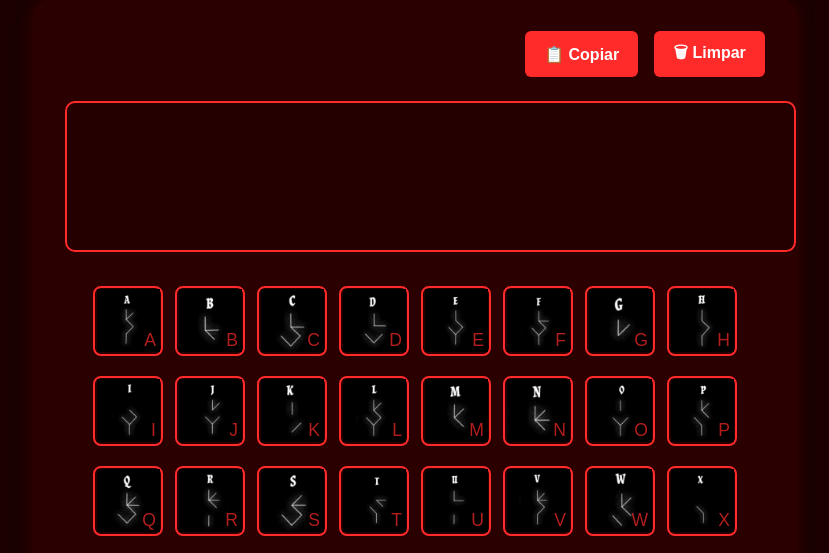
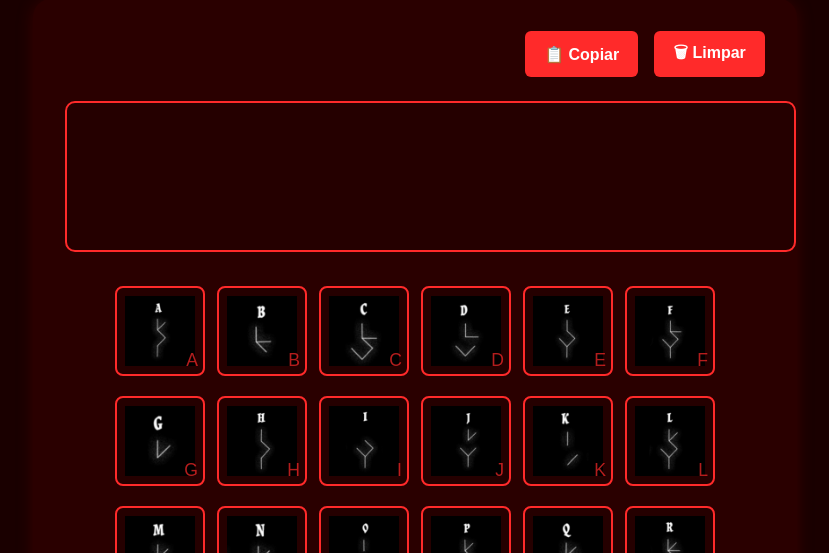
Before and after one commit to milesrafaa/testedoteste, a plain HTML site: page index.html in a window 1280 px wide. Shown: the part 138-691 px from the top of the page, without its empty margins (225-1054 px from the left). Drawn offline with Linux system fonts and the light colour scheme.

Commit message:
Update index.html

```diff
--- a/index.html
+++ b/index.html
@@ -82,8 +82,8 @@
       margin-top: 10px;
     }
     .key {
-      width: 70px;
-      height: 70px;
+      width: 90px;
+      height: 90px;
       background: #250000;
       border: 2px solid #ff2a2a;
       border-radius: 8px;
@@ -101,8 +101,8 @@
       background: #2c0000;
     }
     .key img {
-      max-width: 63px;
-      max-height: 63px;
+      max-width: 70px;
+      max-height: 70px;
       display: block;
       margin: auto;
     }
```
